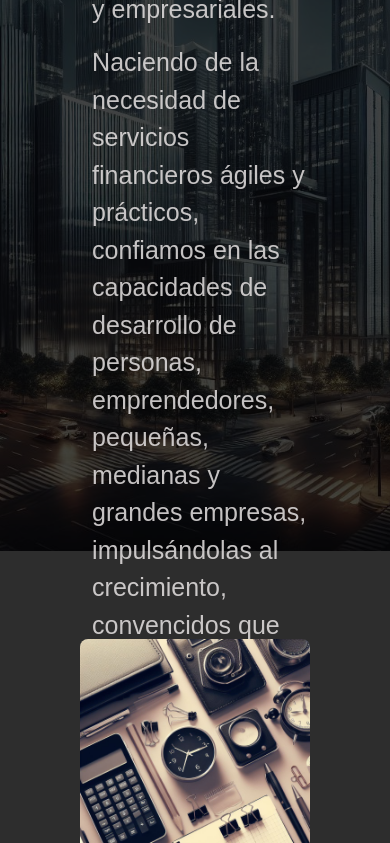
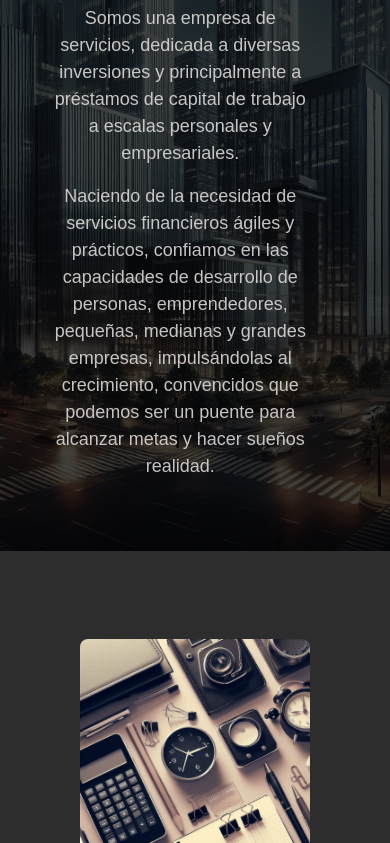
Before and after one commit to O-Alvarez/PaginaDemo, a plain HTML site: page index.html in a window 390 px wide. Shown: the part 290-1133 px from the top of the page. Drawn offline with nearby package versions, Linux system fonts and the light colour scheme.

Commit message:
vista mejorada

```diff
--- a/css/styles.css
+++ b/css/styles.css
@@ -32,7 +32,7 @@
 
 .banner-bg{
     height: 94vh;
-    background-image: url("/img/banner_background.jpg");
+    background-image: url("banner_background.jpg");
     background-repeat: no-repeat;
     background-position: center;
     background-size: cover;
@@ -118,7 +118,7 @@ footer h2{
 
 .credit{
     color: white;
-    background-image: url("/img/ilustrations/bgtextura.jpg");
+    background-image: url("bgtextura.jpg");
     height: 55vh;
 }
 
@@ -151,4 +151,11 @@ footer h2{
     #banner-img{
         display: none;
     }
+    #bannertxt{
+        font-size: 18px;
+    }
+    .banner-text{
+        text-align: center;
+        padding: 2%;
+    }
 }
--- a/index.html
+++ b/index.html
@@ -78,12 +78,12 @@
                 <div class="row">
                   <div class="col-12">
                     <h1 class="text-center pb-3">Sobre Nosotros</h1>
-                    <p>
+                    <p id="bannertxt">
                       Somos una empresa de servicios, dedicada a diversas
                       inversiones y principalmente a préstamos de capital de
                       trabajo a escalas personales y empresariales.
                     </p>
-                    <p>
+                    <p id="bannertxt">
                       Naciendo de la necesidad de servicios financieros ágiles y
                       prácticos, confiamos en las capacidades de desarrollo de
                       personas, emprendedores, pequeñas, medianas y grandes
```
Also changed, not shown: css/banner_background.jpg (added), css/bgtextura.jpg (added).
